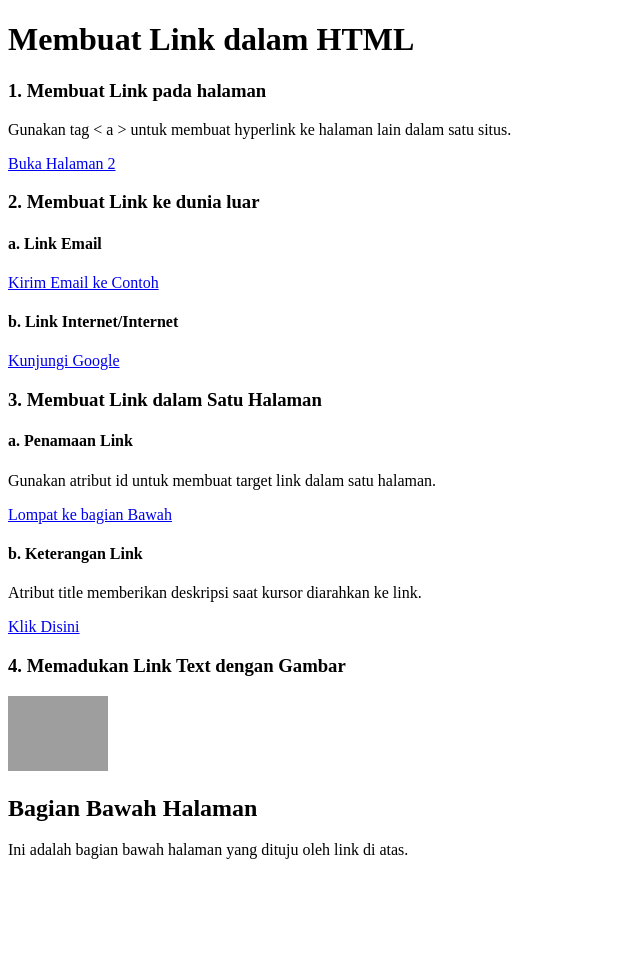
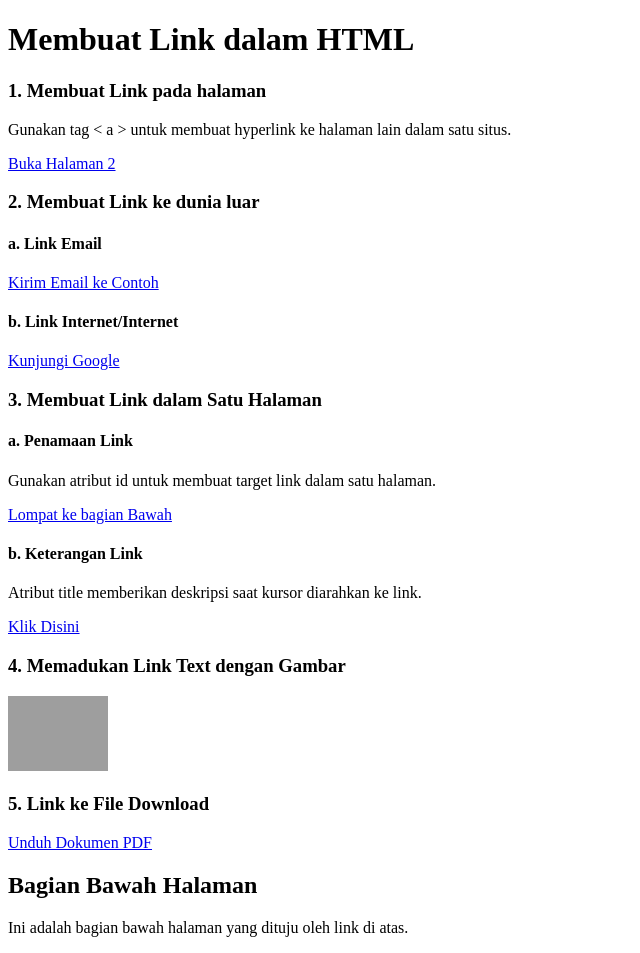
Before and after one commit to RizlH/1124160208-Day-05, a plain HTML site: page index.html in a window 1280 px wide. Shown: the whole page, without its empty margins (0-640 px from the left). Before the commit the page ends 875 px from the top, so only its background shows below. Drawn offline with Linux system fonts and the light colour scheme; grey boxes are pictures that could not be loaded.

Commit message:
5. Link ke File Download

```diff
--- a/index.html
+++ b/index.html
@@ -28,6 +28,9 @@
     <h3>4. Memadukan Link Text dengan Gambar</h3>
     <a href="https://www.google.com/" target="_blank"><img src="https://yt3.googleusercontent.com/K8WVrQAQHTTwsHEtisMYcNai7p7XIlyEAdZg86qYw78ye57r5DRemHQ9Te4PcD_v98HB-ZvQjQ=s900-c-k-c0x00ffffff-no-rj" alt="Logo Google" style="height: auto; width: 100px;"></a>
 
+    <h3>5. Link ke File Download</h3>
+    <a href="Logika Algoritma_TI 24 SE-3 (1).pdf" download="">Unduh Dokumen PDF</a>
+
 
 
     <section id="Bawah">
```
